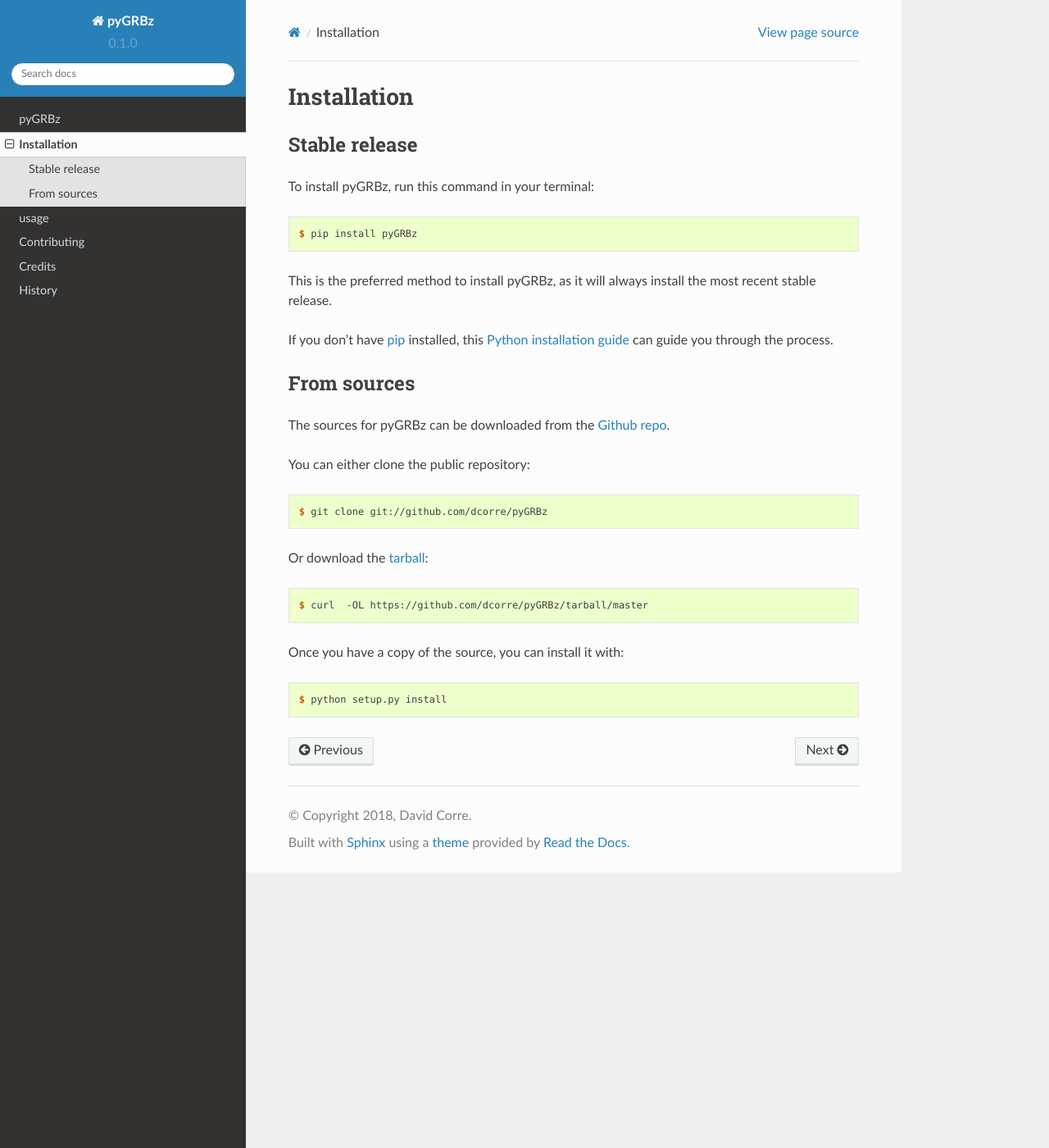
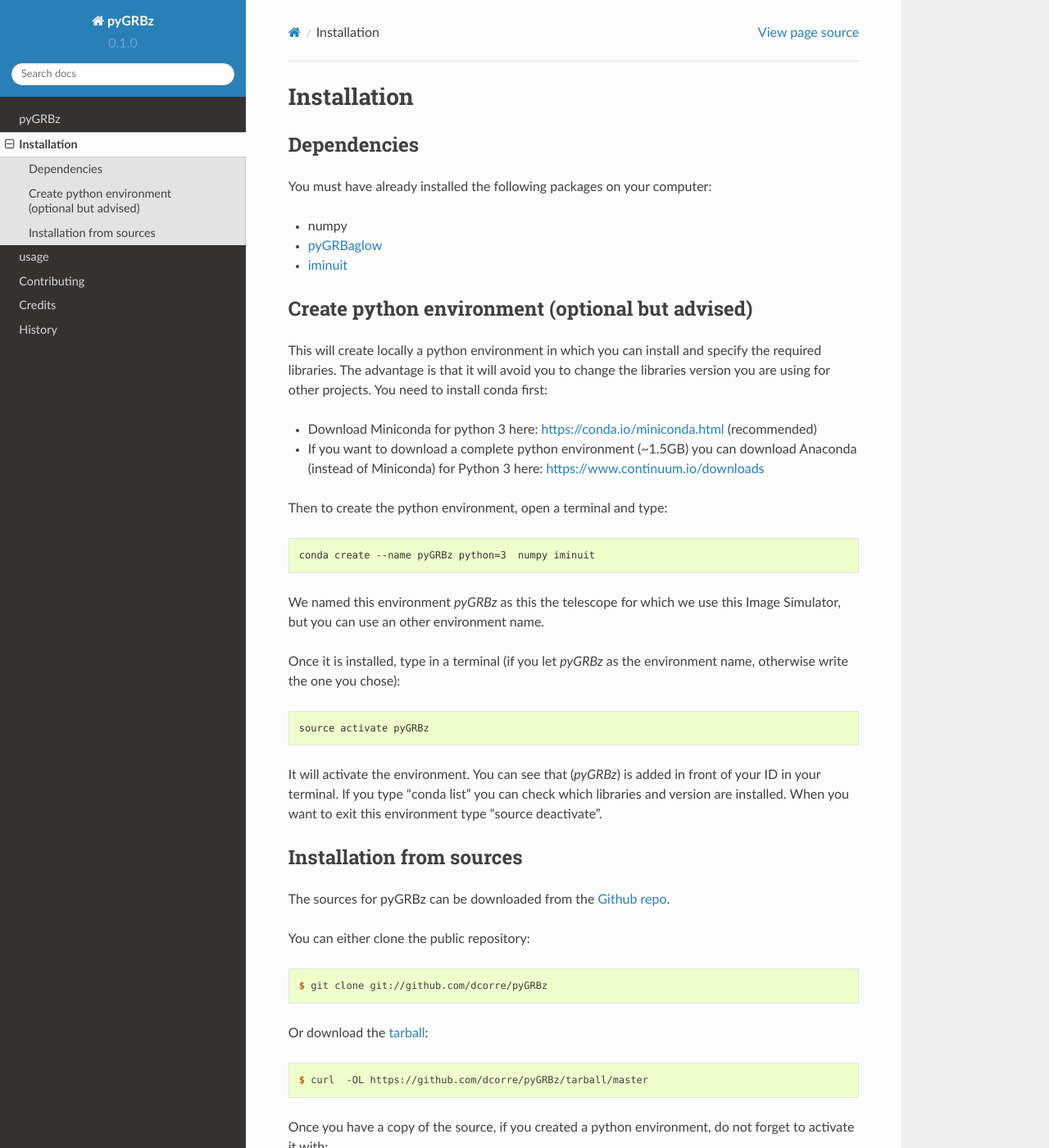
Before and after one commit to dcorre/pyGRBz, a Sphinx documentation site: the page built from docs/installation.rst, in a window 1280 px wide and 1400 px high. Shown: the whole window at 82% size. Built offline with Sphinx 7.4.7 and the Read the Docs theme 2.0.0, drawn with Linux system fonts in a browser that asks for light colours; some of the changed text lies outside the part shown.

Commit message:
added installatio docs + minor changes

```diff
--- a/docs/conf.py
+++ b/docs/conf.py
@@ -29,15 +29,12 @@
 # If your documentation needs a minimal Sphinx version, state it here.
 #
 # needs_sphinx = '1.0'
-"""
-# If your extensions are in another directory, add it here. If the
-# directory is relative to the documentation root, use
-# os.path.abspath to make it absolute, like shown here.
-sys.path.append(os.path.abspath('sphinxext'))
 
 # Add any Sphinx extension module names here, as strings. They can be
 # extensions coming with Sphinx (named 'sphinx.ext.*') or your custom ones.
-extensions = ['sphinx.ext.autodoc', 'sphinx.ext.viewcode']
+extensions = ['sphinx.ext.autodoc',
+              'sphinx.ext.viewcode']
+"""
 extensions = [
           'matplotlib.sphinxext.mathmpl',
           'matplotlib.sphinxext.only_directives',
--- a/docs/installation.rst
+++ b/docs/installation.rst
@@ -5,26 +5,51 @@
 ============
 
 
-Stable release
---------------
+Dependencies
+------------
 
-To install pyGRBz, run this command in your terminal:
+You must have already installed the following packages on your computer:
+
+- numpy
+- `pyGRBaglow`_
+- `iminuit`_
+
+.. _pyGRBaglow: https://github.com/dcorre/pyGRBaglow
+.. _iminuit: http://iminuit.readthedocs.io/en/latest/index.html
+
+Create python environment (optional but advised)
+------------------------------------------------
+
+This will create locally a python environment in which you can install and specify the required libraries.
+The advantage is that it will avoid you to change the libraries version you are using for other projects.
+You need to install conda first:
+
+- Download Miniconda for python 3 here: https://conda.io/miniconda.html (recommended)
+
+- If you want to download a complete python environment (~1.5GB) you can download Anaconda (instead of Miniconda) for Python 3 here: https://www.continuum.io/downloads
+
+Then to create the python environment, open a terminal and type:
 
 .. code-block:: console
 
-    $ pip install pyGRBz
-
-This is the preferred method to install pyGRBz, as it will always install the most recent stable release.
-
-If you don't have `pip`_ installed, this `Python installation guide`_ can guide
-you through the process.
-
-.. _pip: https://pip.pypa.io
-.. _Python installation guide: http://docs.python-guide.org/en/latest/starting/installation/
+    conda create --name pyGRBz python=3  numpy iminuit
 
 
-From sources
-------------
+We named this environment *pyGRBz* as this the telescope for which we use this Image Simulator, but you can use an other environment name.
+
+Once it is installed, type in a terminal (if you let *pyGRBz* as the environment name, otherwise write the one you chose):
+
+.. code-block:: console
+
+    source activate pyGRBz
+
+
+It will activate the environment. You can see that (*pyGRBz*) is added in front of your ID in your terminal. If you type "conda list" you can check which libraries and version are installed. When you want to exit this environment type "source deactivate".
+
+
+
+Installation from sources
+-------------------------
 
 The sources for pyGRBz can be downloaded from the `Github repo`_.
 
@@ -40,11 +65,22 @@
 
     $ curl  -OL https://github.com/dcorre/pyGRBz/tarball/master
 
-Once you have a copy of the source, you can install it with:
+
+Once you have a copy of the source, if you created a python environment, do not forget to activate it with:
 
 .. code-block:: console
 
-    $ python setup.py install
+    source activate pyGRBz
+
+Before installing it, remember that you need numpy to be installed.
+
+You can now install it with:
+
+.. code-block:: console
+
+    $ python setup.py develop
+
+`iminuit` and `extinction` need a gcc compiler to be installed as they are using cython. If you already installed `iminuit` successfully, the installation should be performed without any problem within the virtual conda environment.
 
 
 .. _Github repo: https://github.com/dcorre/pyGRBz
--- a/setup.py
+++ b/setup.py
@@ -13,8 +13,8 @@
 with open('HISTORY.rst') as history_file:
     history = history_file.read()
 
-requirements = ['Click>=6.0', 'NumPy', 'scipy', 'matplotlib', 'jupyter',
-                'astropy', 'iminuit', 'emcee', 'corner', 'sfdmap', 'extinction']
+requirements = ['Click>=6.0', 'numpy', 'scipy', 'matplotlib', 'jupyter',
+                'astropy', 'iminuit', 'emcee<3.0', 'corner', 'sfdmap', 'extinction']
 
 setup_requirements = ['pytest-runner', ]
 
```
Also changed, not shown: 7 other files.
